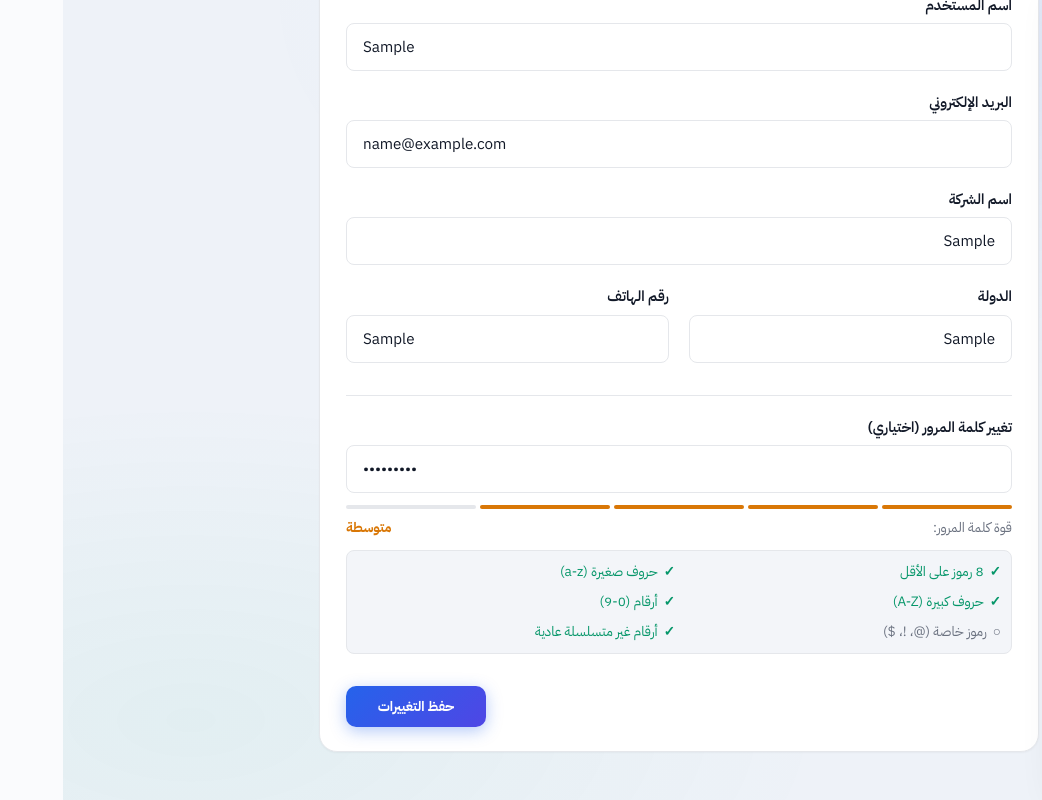
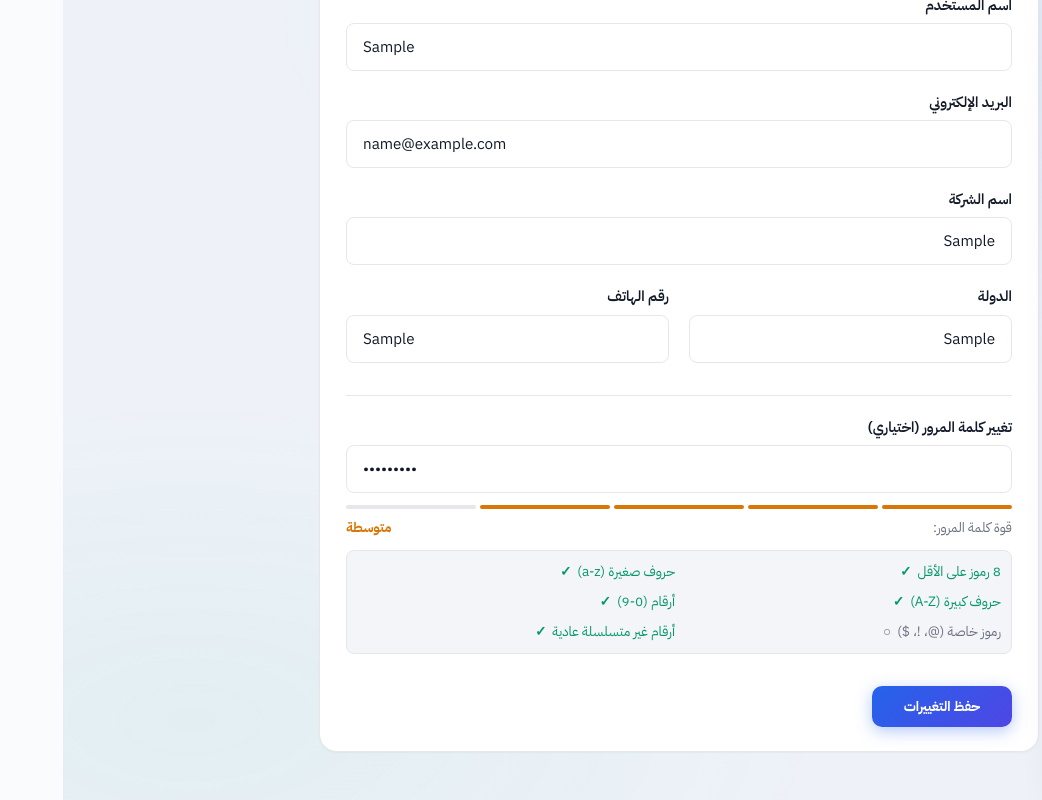
Before and after one commit to ramihasanain/Analytica-, a React (Vite) app: page /dashboard/profile in a window 1280 px wide. Both pictures are taken after typing "Sample", "name@example.com", "Sample", "Sample", "Sample", "Sample123" into the empty fields and a click on the button "حفظ التغييرات". Shown: the part 276-1076 px from the top of the page, without its empty margins (238-1280 px from the left). Built offline with nearby package versions, Linux system fonts and the light colour scheme; no server answers.

Commit message:
feat: add profile management translations and enhance profile component with localized messages for loading, saving, and error handling

```diff
--- a/src/LanguageContext.jsx
+++ b/src/LanguageContext.jsx
@@ -196,6 +196,18 @@ export const translations = {
     dbLogout: "تسجيل خروج",
     dbLoading: "جاري التحميل...",
     dbPlanBasic: "الخطة الأساسية",
+
+    // Profile
+    profSubtitle: "تحديث بيانات حسابك ومعلومات الشركة.",
+    profLoading: "جاري تحميل الملف الشخصي...",
+    profLoadError: "فشل في جلب بيانات الملف الشخصي.",
+    profSaveSuccess: "تم تحديث الملف الشخصي بنجاح.",
+    profSaveError: "حدث خطأ أثناء حفظ البيانات.",
+    profPasswordOptional: "تغيير كلمة المرور (اختياري)",
+    profPasswordPlaceholder: "اتركه فارغاً إذا لم ترغب بتغييره",
+    profPasswordError: "يرجى التأكد من استيفاء جميع شروط كلمة المرور قبل حفظ التغييرات.",
+    profSaving: "جاري الحفظ...",
+    profSaveBtn: "حفظ التغييرات",
 
     // Dashboard Overview
     ovDesc: "ملخص أداء صفحاتك خلال آخر 30 يوماً",
@@ -653,6 +665,18 @@ export const translations = {
     dbLoading: "Loading...",
     dbPlanBasic: "Basic Plan",
 
+    // Profile
+    profSubtitle: "Update your account and company information.",
+    profLoading: "Loading profile...",
+    profLoadError: "Failed to load profile data.",
+    profSaveSuccess: "Profile updated successfully.",
+    profSaveError: "An error occurred while saving.",
+    profPasswordOptional: "Change password (optional)",
+    profPasswordPlaceholder: "Leave blank to keep your current password",
+    profPasswordError: "Please meet all password requirements before saving changes.",
+    profSaving: "Saving...",
+    profSaveBtn: "Save changes",
+
     // Dashboard Overview
     ovDesc: "Summary of your pages' performance over the last 30 days",
     ovLastScraped: "Live Sync Active (Connected)",
--- a/src/pages/Dashboard/Profile.jsx
+++ b/src/pages/Dashboard/Profile.jsx
@@ -69,9 +69,11 @@ const Profile = () => {
   const [loading, setLoading] = useState(true)
   const [saving, setSaving] = useState(false)
   const [message, setMessage] = useState({ text: '', type: '' })
+  const { t, isRTL, pageProps } = useDashPage()
 
   useEffect(() => {
     fetchProfile()
+    // eslint-disable-next-line react-hooks/exhaustive-deps
   }, [])
 
   const fetchProfile = async () => {
@@ -83,11 +85,11 @@ const Profile = () => {
         company_name: res.data.company_name || '',
         country: res.data.country || '',
         phone_number: res.data.phone_number || '',
-        password: '' // Keep password empty initially
+        password: ''
       })
     } catch (err) {
       console.error(err)
-      setMessage({ text: 'فشل في جلب بيانات الملف الشخصي.', type: 'error' })
+      setMessage({ text: t('profLoadError'), type: 'error' })
     } finally {
       setLoading(false)
     }
@@ -103,7 +105,7 @@ const Profile = () => {
     if (formData.password) {
       const val = passwordCriteria(formData.password)
       if (!val.isValid) {
-        setMessage({ text: 'يرجى التأكد من استيفاء جميع شروط كلمة المرور المعقدة قبل حفظ التغييرات.', type: 'error' })
+        setMessage({ text: t('profPasswordError'), type: 'error' })
         return
       }
     }
@@ -112,38 +114,36 @@ const Profile = () => {
     setMessage({ text: '', type: '' })
 
     try {
-      // Don't send empty password if it's not being changed
       const payload = { ...formData }
       if (!payload.password) {
         delete payload.password
       }
 
       await api.patch('/users/me/', payload)
-      setMessage({ text: 'تم تحديث الملف الشخصي بنجاح.', type: 'success' })
-
-      // Clear password field after successful update
+      setMessage({ text: t('profSaveSuccess'), type: 'success' })
       setFormData(prev => ({ ...prev, password: '' }))
     } catch (err) {
       console.error(err)
-      setMessage({ text: err.response?.data?.error || 'حدث خطأ أثناء حفظ البيانات.', type: 'error' })
+      setMessage({ text: err.response?.data?.error || t('profSaveError'), type: 'error' })
     } finally {
       setSaving(false)
     }
   }
 
-  const { pageProps } = useDashPage()
-
   if (loading) {
     return (
       <div {...pageProps}>
-        <DashLoading text="جاري تحميل الملف الشخصي..." />
+        <DashLoading text={t('profLoading')} />
       </div>
     )
   }
 
+  const pwCheckDir = isRTL ? 'rtl' : 'ltr'
+  const pwCheckAlign = isRTL ? 'right' : 'left'
+
   return (
     <div {...pageProps} style={{ ...pageProps.style, maxWidth: 720 }}>
-      <PageHero title="الملف الشخصي" subtitle="تحديث بيانات حسابك ومعلومات الشركة." />
+      <PageHero title={t('dbProfile')} subtitle={t('profSubtitle')} />
 
       {message.text && (
         <DashAlert variant={message.type === 'success' ? 'success' : 'error'}>{message.text}</DashAlert>
@@ -153,34 +153,34 @@ const Profile = () => {
         <form onSubmit={handleSubmit} style={{ display: 'flex', flexDirection: 'column', gap: '20px' }}>
 
           <div className="form-group" style={{ marginBottom: 0 }}>
-            <label className="form-label">اسم المستخدم</label>
+            <label className="form-label">{t('authUsername')}</label>
             <input type="text" name="username" value={formData.username} onChange={handleChange} className="form-input" dir="ltr" required />
           </div>
 
           <div className="form-group" style={{ marginBottom: 0 }}>
-            <label className="form-label">البريد الإلكتروني</label>
+            <label className="form-label">{t('authEmail')}</label>
             <input type="email" name="email" value={formData.email} onChange={handleChange} className="form-input" dir="ltr" required />
           </div>
 
           <div className="form-group" style={{ marginBottom: 0 }}>
-            <label className="form-label">اسم الشركة</label>
+            <label className="form-label">{t('authCompanyName')}</label>
             <input type="text" name="company_name" value={formData.company_name} onChange={handleChange} className="form-input" />
           </div>
 
           <div style={{ display: 'flex', gap: '20px' }}>
             <div className="form-group" style={{ marginBottom: 0, flex: 1 }}>
-              <label className="form-label">الدولة</label>
+              <label className="form-label">{t('authCountry')}</label>
               <input type="text" name="country" value={formData.country} onChange={handleChange} className="form-input" />
             </div>
 
             <div className="form-group" style={{ marginBottom: 0, flex: 1 }}>
-              <label className="form-label">رقم الهاتف</label>
+              <label className="form-label">{t('authPhoneNumber')}</label>
               <input type="text" name="phone_number" value={formData.phone_number} onChange={handleChange} className="form-input" dir="ltr" />
             </div>
           </div>
 
           <div className="form-group" style={{ marginBottom: 0, marginTop: '12px', paddingTop: '20px', borderTop: '1px solid var(--border)' }}>
-            <label className="form-label">تغيير كلمة المرور (اختياري)</label>
+            <label className="form-label">{t('profPasswordOptional')}</label>
             <input
               type="password"
               name="password"
@@ -188,22 +188,21 @@ const Profile = () => {
               onChange={handleChange}
               className="form-input"
               dir="ltr"
-              placeholder="اتركه فارغاً إذا لم ترغب بتغييره"
+              placeholder={t('profPasswordPlaceholder')}
             />
 
             {formData.password && (() => {
-              const pwValidation = passwordCriteria(formData.password);
+              const pwValidation = passwordCriteria(formData.password)
               return (
-                <div style={{ marginTop: '12px', fontSize: '.85rem', direction: 'rtl', textAlign: 'right', animation: 'fadeIn 0.3s ease' }}>
-                  {/* Strength Meter Bar */}
+                <div style={{ marginTop: '12px', fontSize: '.85rem', direction: pwCheckDir, textAlign: pwCheckAlign, animation: 'fadeIn 0.3s ease' }}>
                   <div style={{ display: 'flex', gap: '4px', marginBottom: '8px', height: '4px' }}>
                     {[1, 2, 3, 4, 5].map((level) => {
-                      const active = pwValidation.strength >= level;
-                      let color = 'var(--border)';
+                      const active = pwValidation.strength >= level
+                      let color = 'var(--border)'
                       if (active) {
-                        if (pwValidation.strength <= 2) color = 'var(--red)';
-                        else if (pwValidation.strength <= 4) color = 'var(--amber)';
-                        else color = 'var(--green)';
+                        if (pwValidation.strength <= 2) color = 'var(--red)'
+                        else if (pwValidation.strength <= 4) color = 'var(--amber)'
+                        else color = 'var(--green)'
                       }
                       return (
                         <div
@@ -215,61 +214,48 @@ const Profile = () => {
                             transition: 'background 0.3s ease'
                           }}
                         />
-                      );
+                      )
                     })}
                   </div>
 
-                  {/* Strength Text Indicator */}
                   <div style={{ display: 'flex', justifyContent: 'space-between', marginBottom: '12px' }}>
-                    <span style={{ color: 'var(--text-secondary)' }}>قوة كلمة المرور:</span>
+                    <span style={{ color: 'var(--text-secondary)' }}>{t('authPasswordStrength')}</span>
                     <span style={{
                       fontWeight: 700,
                       color: pwValidation.strength <= 2 ? 'var(--red)' : pwValidation.strength <= 4 ? 'var(--amber)' : 'var(--green)'
                     }}>
-                      {pwValidation.strength <= 2 ? 'ضعيفة' : pwValidation.strength <= 4 ? 'متوسطة' : 'قوية جداً'}
+                      {pwValidation.strength <= 2 ? t('authStrengthWeak') : pwValidation.strength <= 4 ? t('authStrengthMedium') : t('authStrengthStrong')}
                     </span>
                   </div>
 
-                  {/* Checklist */}
-                  <div style={{ display: 'grid', gridTemplateColumns: '1fr 1fr', gap: '8px', background: 'var(--bg-elevated)', padding: '10px', borderRadius: 'var(--radius-sm)', border: '1px solid var(--border)' }}>
-                    <div style={{ display: 'flex', alignItems: 'center', gap: '6px', color: pwValidation.length ? 'var(--green)' : 'var(--text-secondary)', transition: 'color 0.2s' }}>
-                      <span style={{ fontWeight: 'bold' }}>{pwValidation.length ? '✓' : '○'}</span>
-                      <span>8 رموز على الأقل</span>
-                    </div>
-                    <div style={{ display: 'flex', alignItems: 'center', gap: '6px', color: pwValidation.lowercase ? 'var(--green)' : 'var(--text-secondary)', transition: 'color 0.2s' }}>
-                      <span style={{ fontWeight: 'bold' }}>{pwValidation.lowercase ? '✓' : '○'}</span>
-                      <span>حروف صغيرة (a-z)</span>
-                    </div>
-                    <div style={{ display: 'flex', alignItems: 'center', gap: '6px', color: pwValidation.uppercase ? 'var(--green)' : 'var(--text-secondary)', transition: 'color 0.2s' }}>
-                      <span style={{ fontWeight: 'bold' }}>{pwValidation.uppercase ? '✓' : '○'}</span>
-                      <span>حروف كبيرة (A-Z)</span>
-                    </div>
-                    <div style={{ display: 'flex', alignItems: 'center', gap: '6px', color: pwValidation.number ? 'var(--green)' : 'var(--text-secondary)', transition: 'color 0.2s' }}>
-                      <span style={{ fontWeight: 'bold' }}>{pwValidation.number ? '✓' : '○'}</span>
-                      <span>أرقام (0-9)</span>
-                    </div>
-                    <div style={{ display: 'flex', alignItems: 'center', gap: '6px', color: pwValidation.special ? 'var(--green)' : 'var(--text-secondary)', transition: 'color 0.2s' }}>
-                      <span style={{ fontWeight: 'bold' }}>{pwValidation.special ? '✓' : '○'}</span>
-                      <span>رموز خاصة (@، !، $)</span>
-                    </div>
-                    <div style={{ display: 'flex', alignItems: 'center', gap: '6px', color: pwValidation.noSequence ? 'var(--green)' : 'var(--text-secondary)', transition: 'color 0.2s' }}>
-                      <span style={{ fontWeight: 'bold' }}>{pwValidation.noSequence ? '✓' : '○'}</span>
-                      <span>أرقام غير متسلسلة عادية</span>
-                    </div>
+                  <div style={{ display: 'grid', gridTemplateColumns: '1fr 1fr', gap: '8px', background: 'var(--bg-elevated)', padding: '10px', borderRadius: 'var(--radius-sm)', border: '1px solid var(--border)', textAlign: pwCheckAlign }}>
+                    {[
+                      { ok: pwValidation.length, label: t('authCriteriaLength') },
+                      { ok: pwValidation.lowercase, label: t('authCriteriaLowercase') },
+                      { ok: pwValidation.uppercase, label: t('authCriteriaUppercase') },
+                      { ok: pwValidation.number, label: t('authCriteriaNumber') },
+                      { ok: pwValidation.special, label: t('authCriteriaSpecial') },
+                      { ok: pwValidation.noSequence, label: t('authCriteriaNoSeq') },
+                    ].map(({ ok, label }) => (
+                      <div key={label} style={{ display: 'flex', alignItems: 'center', gap: '6px', color: ok ? 'var(--green)' : 'var(--text-secondary)', transition: 'color 0.2s', flexDirection: isRTL ? 'row' : 'row-reverse' }}>
+                        <span>{label}</span>
+                        <span style={{ fontWeight: 'bold' }}>{ok ? '✓' : '○'}</span>
+                      </div>
+                    ))}
                   </div>
                 </div>
-              );
+              )
             })()}
           </div>
 
-          <div style={{ marginTop: '12px', display: 'flex', justifyContent: 'flex-end' }}>
+          <div style={{ marginTop: '12px', display: 'flex', justifyContent: isRTL ? 'flex-start' : 'flex-end' }}>
             <button
               type="submit"
               className="dash-btn dash-btn-primary"
               disabled={saving}
               style={{ minWidth: 140, opacity: saving ? 0.7 : 1 }}
             >
-              {saving ? 'جاري الحفظ...' : 'حفظ التغييرات'}
+              {saving ? t('profSaving') : t('profSaveBtn')}
             </button>
           </div>
         </form>
```
